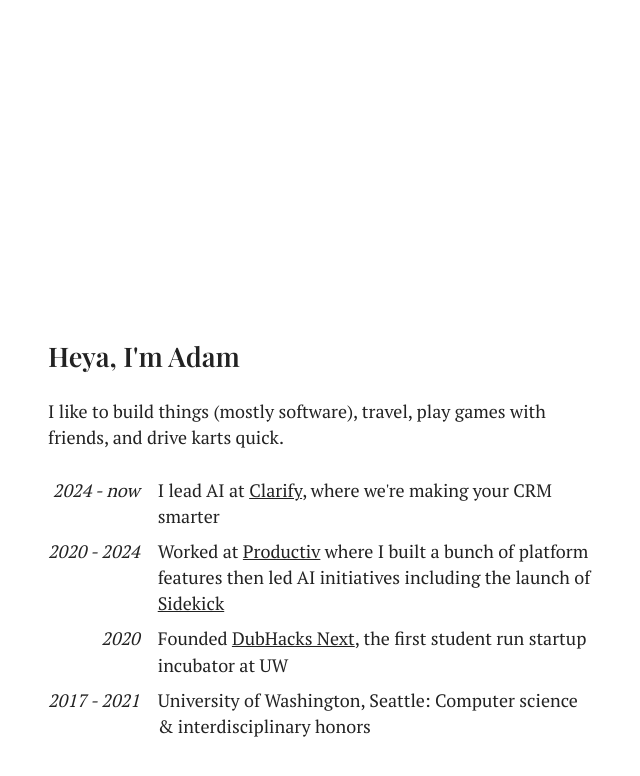
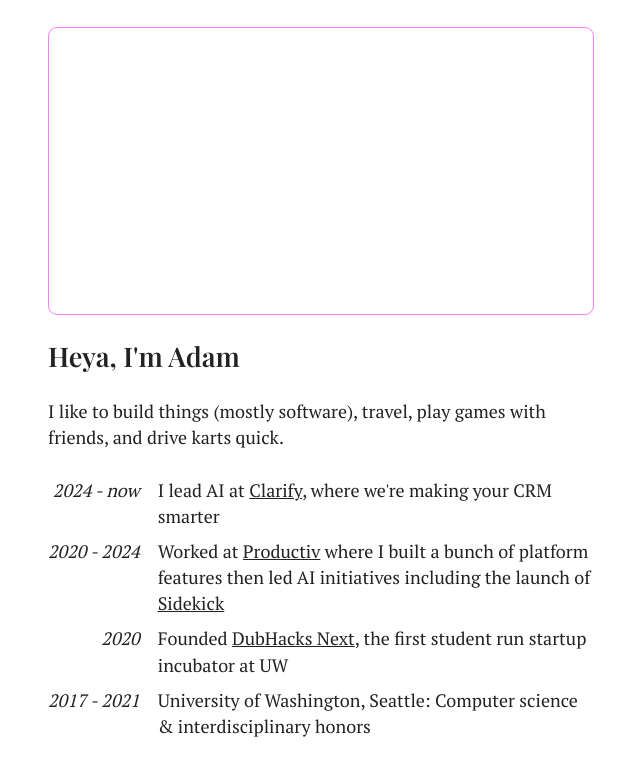
Before and after one commit to adamtowerz/web, a Next.js app in the folder adamtowers-io/: page / in a window 1280 px wide. Shown: the top 776 px of the page, without its empty margins (319-959 px from the left). Built offline with nearby package versions, Linux system fonts and the light colour scheme.

Commit message:
border color

```diff
--- a/adamtowers-io/components/HeroImage.tsx
+++ b/adamtowers-io/components/HeroImage.tsx
@@ -1,6 +1,6 @@
 'use client';
 
-import { useEffect, useRef, useState } from 'react';
+import {useEffect, useRef, useState, useMemo} from 'react';
 
 function useDarkMode() {
     // Initialize with the correct value immediately on the client
@@ -30,9 +30,14 @@ function useDarkMode() {
 const HeroImage = () => {
     const canvasRef = useRef<HTMLCanvasElement>(null);
     const [isWebGPUSupported, setIsWebGPUSupported] = useState<boolean | undefined>(undefined);
-  const [colorMode, setColorMode] = useState(Math.floor(Math.random() * 5)); // 0=yellow, 1=red, 2=green, 3=blue, 4=purple
+    const [colorMode, setColorMode] = useState(0); // Start with blue, randomize after mount
     const animationRef = useRef<number | undefined>(undefined);
     const isDarkMode = useDarkMode();
+
+    // Set random color mode after mount to avoid hydration mismatch
+    useEffect(() => {
+        setColorMode(Math.floor(Math.random() * 5));
+    }, []);
 
 
     useEffect(() => {
@@ -324,7 +329,7 @@ const HeroImage = () => {
                         {
                             binding: 0,
                             visibility: GPUShaderStage.FRAGMENT,
-              buffer: { type: 'uniform' as GPUBufferBindingType },
+                            buffer: {type: 'uniform' as GPUBufferBindingType},
                         },
                     ],
                 });
@@ -335,7 +340,7 @@ const HeroImage = () => {
                     entries: [
                         {
                             binding: 0,
-              resource: { buffer: uniformBuffer },
+                            resource: {buffer: uniformBuffer},
                         },
                     ],
                 });
@@ -352,7 +357,7 @@ const HeroImage = () => {
                     fragment: {
                         module: fragmentShader,
                         entryPoint: 'main',
-            targets: [{ format }],
+                        targets: [{format}],
                     },
                     primitive: {
                         topology: 'triangle-list',
@@ -361,7 +366,7 @@ const HeroImage = () => {
 
                 // Create intermediate texture for first pass
                 intermediateTexture = device.createTexture({
-          size: { width: canvas.width, height: canvas.height },
+                    size: {width: canvas.width, height: canvas.height},
                     format,
                     usage: GPUTextureUsage.RENDER_ATTACHMENT | GPUTextureUsage.TEXTURE_BINDING,
                 });
@@ -378,17 +383,17 @@ const HeroImage = () => {
                         {
                             binding: 0,
                             visibility: GPUShaderStage.FRAGMENT,
-              buffer: { type: 'uniform' as GPUBufferBindingType },
+                            buffer: {type: 'uniform' as GPUBufferBindingType},
                         },
                         {
                             binding: 1,
                             visibility: GPUShaderStage.FRAGMENT,
-              texture: { sampleType: 'float' as GPUTextureSampleType },
+                            texture: {sampleType: 'float' as GPUTextureSampleType},
                         },
                         {
                             binding: 2,
                             visibility: GPUShaderStage.FRAGMENT,
-              sampler: { type: 'filtering' as GPUSamplerBindingType },
+                            sampler: {type: 'filtering' as GPUSamplerBindingType},
                         },
                     ],
                 });
@@ -399,7 +404,7 @@ const HeroImage = () => {
                     entries: [
                         {
                             binding: 0,
-              resource: { buffer: uniformBuffer },
+                            resource: {buffer: uniformBuffer},
                         },
                         {
                             binding: 1,
@@ -424,7 +429,7 @@ const HeroImage = () => {
                     fragment: {
                         module: crtShader,
                         entryPoint: 'main',
-            targets: [{ format }],
+                        targets: [{format}],
                     },
                     primitive: {
                         topology: 'triangle-list',
@@ -457,7 +462,7 @@ const HeroImage = () => {
                             colorAttachments: [
                                 {
                                     view: intermediateView,
-                  clearValue: { r: 0, g: 0, b: 0, a: 1 },
+                                    clearValue: {r: 0, g: 0, b: 0, a: 1},
                                     loadOp: 'clear' as GPULoadOp,
                                     storeOp: 'store' as GPUStoreOp,
                                 },
@@ -476,7 +481,7 @@ const HeroImage = () => {
                             colorAttachments: [
                                 {
                                     view: textureView,
-                  clearValue: { r: 0, g: 0, b: 0, a: 1 },
+                                    clearValue: {r: 0, g: 0, b: 0, a: 1},
                                     loadOp: 'clear' as GPULoadOp,
                                     storeOp: 'store' as GPUStoreOp,
                                 },
@@ -544,8 +549,20 @@ const HeroImage = () => {
         setColorMode((prev) => (prev + 1) % 5);
     };
 
+    // Get the current color for the border with 50% opacity
+    const borderColor = useMemo(() => {
+        const colors = [
+            'rgba(102, 102, 255, 0.5)',  // Blue
+            'rgba(255, 0, 0, 0.5)',       // Red
+            'rgba(0, 204, 0, 0.5)',       // Green
+            'rgba(255, 0, 255, 0.5)',     // Purple
+            'rgba(242, 242, 242, 0.5)',   // White
+        ];
+        return colors[colorMode];
+    }, [colorMode]);
+
     return (
-    <div className="relative w-full h-64 overflow-hidden rounded-lg">
+        <div className="relative w-full h-64 overflow-hidden rounded-lg" style={{border: `1px solid ${borderColor}`}} suppressHydrationWarning>
             <canvas
                 ref={canvasRef}
                 className="absolute inset-0 w-full h-full cursor-pointer"
```
Lines whose indentation alone changed are shown as unchanged.
